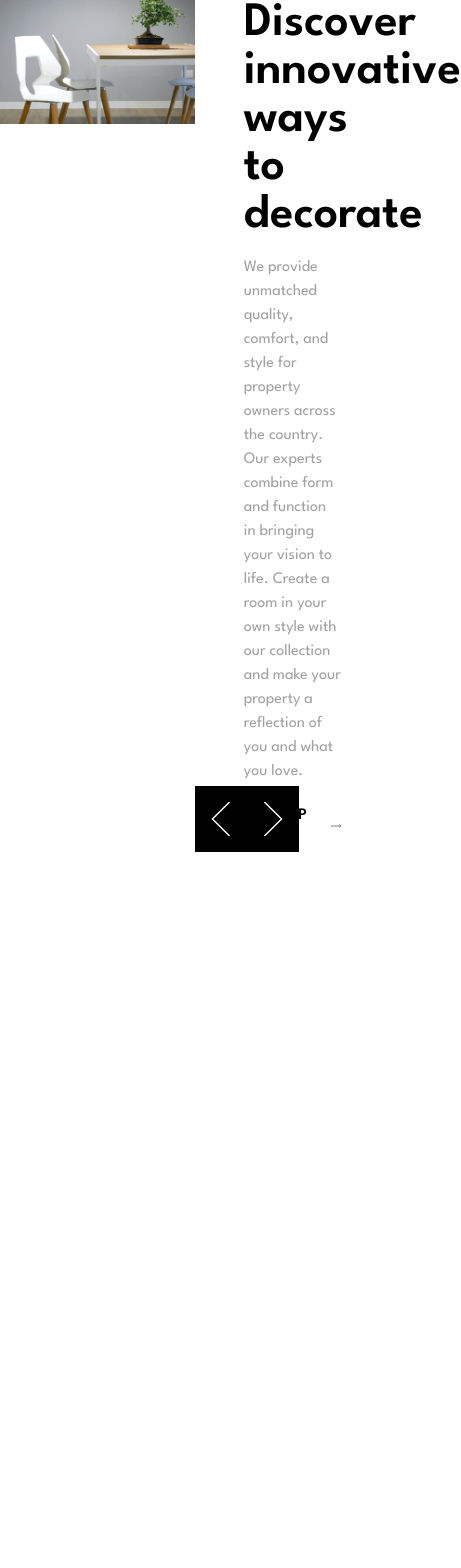
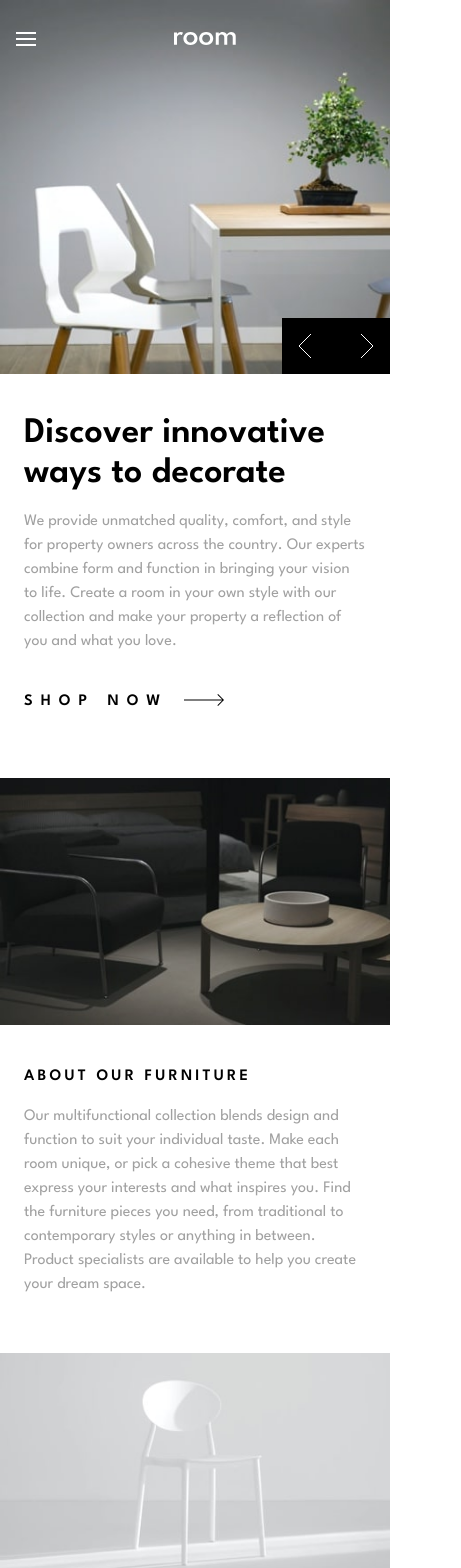
Before and after one commit to aosull97/room-homepage, a React (Vite) app: page / in a window 390 px wide. Shown: the top 1568 px of the page, 461 px wide, since content can reach past the window. Before the commit the page ends 852 px from the top, so only its background shows below. Built offline with nearby package versions, Linux system fonts and the light colour scheme.

Commit message:
mobile styling added

```diff
--- a/src/App.jsx
+++ b/src/App.jsx
@@ -1,10 +1,20 @@
 import Slider from "./components/Slider"
+import Footer from "./components/Footer"
+import { useState } from "react";
 
 function App() {
 
+  const [navOpened, setNavOpened] = useState(false);
+
+  const toggleNav = () => {
+    setNavOpened(!navOpened);
+    console.log(navOpened);
+  };
+
   return (
-    <div className="h-screen font-spartan">
-      <Slider />
+    <div className="font-spartan">
+      <Slider navOpened={navOpened} toggleNav={toggleNav} />
+      <Footer navOpened={navOpened} toggleNav={toggleNav} />
     </div>
   )
 }
--- /dev/null
+++ b/src/components/Footer.jsx
@@ -0,0 +1,48 @@
+import { useState, useEffect } from "react";
+
+const Footer = ({navOpened}) => {
+
+      const [style, setStyle] = useState("");
+
+      useEffect(() => {
+
+      if(navOpened) {
+        setStyle("brightness-40 backdrop-brightness-90")
+      } else {
+        setStyle("")
+      }
+      }, [navOpened])
+  return (
+    <div className={style}>
+      <div className="">
+        <img
+          src="/images/image-about-dark.jpg"
+          alt="Image of dark furniture including a bed, two chairs and a table"
+          className=""
+        />
+      </div>
+      <div className="self-center px-6 pt-10 pb-10">
+        <div className="">
+          <p className="font-semibold text-md tracking-[0.2rem]">ABOUT OUR FURNITURE</p>
+          <p className="py-4 text-grey-500">
+            Our multifunctional collection blends design and function to suit
+            your individual taste. Make each room unique, or pick a cohesive
+            theme that best express your interests and what inspires you. Find
+            the furniture pieces you need, from traditional to contemporary
+            styles or anything in between. Product specialists are available to
+            help you create your dream space.
+          </p>
+        </div>
+      </div>
+      <div className="">
+        <img
+          src="/images/image-about-light.jpg"
+          alt="Image of a white plastic chair in a light white room"
+          className=""
+        />
+      </div>
+    </div>
+  );
+};
+
+export default Footer;
--- /dev/null
+++ b/src/components/Nav.jsx
@@ -0,0 +1,46 @@
+
+
+const Nav = ({navOpened, toggleNav}) => {
+
+
+  if (!navOpened) {
+    return (
+      <div className="px-4 pt-8 flex justify-between">
+        <div>
+          <img
+            onClick={toggleNav}
+            src="/images/icon-hamburger.svg"
+            alt="hamburger icon"
+          />
+        </div>
+        <div className="">
+          <img src="/images/logo.svg" alt="logo" />
+        </div>
+        <div></div>
+      </div>
+    );
+  } else if (navOpened) {
+    return (
+      <div className="bg-white flex px-6 py-10 justify-between">
+        <div>
+          <img
+            onClick={toggleNav}
+            src="/images/icon-close.svg"
+            alt="Close icon"
+            id="close-icon"
+          />
+        </div>
+        <div className="">
+          <ul className="flex gap-8 font-semibold">
+            <li>home</li>
+            <li>shop</li>
+            <li>about</li>
+            <li>contact</li>
+          </ul>
+        </div>
+      </div>
+    );
+  }
+};
+
+export default Nav;
--- a/src/components/Slide1.jsx
+++ b/src/components/Slide1.jsx
@@ -1,19 +1,29 @@
 import ShopNow from "./ShopNow";
 import SliderButton from "./SliderButton";
 
-const Slide1 = ({slideRight, slideLeft}) => {
+const Slide1 = ({ slideRight, slideLeft }) => {
   return (
-    <div className="flex">
-      <div className="w-1/2">
+    <div className="">
+      <div className="md:hidden relative">
+        <img
+          src="/images/mobile-image-hero-1.jpg"
+          alt="Image of white chairs seated by a wooden table with a bonsai tree ontop"
+          className="w-full"
+        />
+        <div className="absolute bottom-0 right-0">
+          <SliderButton slideRight={slideRight} slideLeft={slideLeft} />
+        </div>
+      </div>
+      <div className="w-2/3 contain-content hidden">
         <img
           src="/images/desktop-image-hero-1.jpg"
           alt="Image of white chairs seated by a wooden table with a bonsai tree ontop"
           className="w-full"
         />
       </div>
-      <div className="w-1/2 flex relative">
-        <div className="w-1/2 m-auto ">
-          <p className="font-semibold text-5xl">
+      <div>
+        <div className="px-6 pt-10">
+          <p className="font-semibold text-4xl">
             Discover innovative ways to decorate
           </p>
           <p className="text-grey-500 py-4">
@@ -23,9 +33,8 @@ const Slide1 = ({slideRight, slideLeft}) => {
             our collection and make your property a reflection of you and what
             you love.
           </p>
+          <div className="pt-4 pb-16">
           <ShopNow />
-          <div className="absolute bottom-0 left-0 ">
-            <SliderButton slideRight={slideRight} slideLeft={slideLeft} />
           </div>
         </div>
       </div>
--- a/src/components/Slide2.jsx
+++ b/src/components/Slide2.jsx
@@ -3,17 +3,27 @@ import SliderButton from "./SliderButton";
 
 const Slide2 = ({slideRight, slideLeft}) => {
   return (
-    <div className="flex">
-      <div className="w-1/2">
+    <div className="">
+      <div className="md:hidden relative">
+        <img
+          src="/images/mobile-image-hero-2.jpg"
+          alt="Image of white chairs seated by a wooden table with a bonsai tree ontop"
+          className="w-full"
+        />
+        <div className="absolute bottom-0 right-0">
+          <SliderButton slideRight={slideRight} slideLeft={slideLeft} />
+        </div>
+      </div>
+      <div className="w-2/3 contain-content hidden">
         <img
           src="/images/desktop-image-hero-2.jpg"
-          alt="Image of three chairs, one yellow, one pink, and one grey"
+          alt="Image of white chairs seated by a wooden table with a bonsai tree ontop"
           className="w-full"
         />
       </div>
-      <div className="w-1/2 flex relative">
-        <div className="w-1/2 m-auto ">
-          <p className="font-semibold text-5xl">
+      <div>
+        <div className="px-6 pt-10">
+          <p className="font-semibold text-4xl">
             We are available all across the globe
           </p>
           <p className="text-grey-500 py-4">
@@ -22,9 +32,8 @@ const Slide2 = ({slideRight, slideLeft}) => {
             cities throughout the country. Find the branch nearest you using our
             store locator. Any questions? Don't hesitate to contact us today.
           </p>
+          <div className="pt-4 pb-16">
           <ShopNow />
-          <div className="absolute bottom-0 left-0 ">
-            <SliderButton slideRight={slideRight} slideLeft={slideLeft} />
           </div>
         </div>
       </div>
--- a/src/components/Slide3.jsx
+++ b/src/components/Slide3.jsx
@@ -3,17 +3,27 @@ import SliderButton from "./SliderButton";
 
 const Slide3 = ({slideRight, slideLeft}) => {
   return (
-    <div className="flex">
-      <div className="w-1/2">
+    <div className="">
+      <div className="md:hidden relative">
+        <img
+          src="/images/mobile-image-hero-3.jpg"
+          alt="Image of white chairs seated by a wooden table with a bonsai tree ontop"
+          className="w-full"
+        />
+        <div className="absolute bottom-0 right-0">
+          <SliderButton slideRight={slideRight} slideLeft={slideLeft} />
+        </div>
+      </div>
+      <div className="w-2/3 contain-content hidden">
         <img
           src="/images/desktop-image-hero-3.jpg"
-          alt="Image of a black fold out chair"
+          alt="Image of white chairs seated by a wooden table with a bonsai tree ontop"
           className="w-full"
         />
       </div>
-      <div className="w-1/2 flex relative">
-        <div className="w-1/2 m-auto ">
-          <p className="font-semibold text-5xl">
+      <div>
+        <div className="px-6 pt-10">
+          <p className="font-semibold text-4xl">
             Manufactured with the best materials
           </p>
           <p className="text-grey-500 py-4">
@@ -23,9 +33,8 @@ const Slide3 = ({slideRight, slideLeft}) => {
             decades of experience in this industry, we understand what customers
             want for their home and office.
           </p>
+          <div className="pt-4 pb-16">
           <ShopNow />
-          <div className="absolute bottom-0 left-0 ">
-            <SliderButton slideRight={slideRight} slideLeft={slideLeft} />
           </div>
         </div>
       </div>
--- a/src/components/Slider.jsx
+++ b/src/components/Slider.jsx
@@ -1,10 +1,22 @@
 import Slide1 from "./Slide1";
 import Slide2 from "./Slide2";
 import Slide3 from "./Slide3";
-import { useState } from "react";
+import { useEffect, useState } from "react";
+import Nav from "./Nav";
 
-const Slider = () => {
+const Slider = ({navOpened, toggleNav}) => {
   const [slideNumber, setSlideNumber] = useState(1);
+  const [style, setStyle] = useState("");
+
+  useEffect(() => {
+
+  if(navOpened) {
+    setStyle("brightness-40 backdrop-brightness-90")
+  } else {
+    setStyle("")
+  }
+  }, [navOpened])
+
 
   const slideRight = () => {
     if (slideNumber === 3) {
@@ -22,23 +34,37 @@ const Slider = () => {
     }
   };
 
-
   if (slideNumber === 1) {
     return (
-      <div>
+      <div className="h-2/3 relative">
+        <div className="absolute z-2 top-0 left-0 right-0">
+        <Nav navOpened={navOpened} toggleNav={toggleNav} />
+        </div>
+        <div className={style}>
         <Slide1 slideRight={slideRight} slideLeft={slideLeft}  />
+        </div>
       </div>
     );
   } else if (slideNumber === 2) {
     return (
-      <div>
-        <Slide2  slideRight={slideRight} slideLeft={slideLeft} />
+      <div className="h-2/3 relative">
+        <div className="absolute z-2 top-0 left-0 right-0">
+        <Nav navOpened={navOpened} toggleNav={toggleNav} />
+        </div>
+        <div className={style}>
+        <Slide2 slideRight={slideRight} slideLeft={slideLeft}  />
+        </div>
       </div>
     );
   } else if (slideNumber === 3) {
     return (
-      <div>
-        <Slide3  slideRight={slideRight} slideLeft={slideLeft} />
+      <div className="h-2/3 relative">
+        <div className="absolute z-2 top-0 left-0 right-0">
+        <Nav navOpened={navOpened} toggleNav={toggleNav} />
+        </div>
+        <div className={style}>
+        <Slide3 slideRight={slideRight} slideLeft={slideLeft}  />
+        </div>
       </div>
     );
   }
--- a/src/components/SliderButton.jsx
+++ b/src/components/SliderButton.jsx
@@ -1,14 +1,14 @@
 const SliderButton = ({ slideRight, slideLeft }) => {
 
   return (
-    <div className="flex">
+    <div className="flex gap-4 bg-black">
       <div>
         <button onClick={slideLeft} className="bg-black p-4 hover:bg-grey-800 hover:cursor-pointer">
           <img
             src="/images/icon-angle-left.svg"
             alt="arrow icon"
-            height={20}
-            width={20}
+            height={14}
+            width={14}
           />
         </button>
       </div>
@@ -17,8 +17,8 @@ const SliderButton = ({ slideRight, slideLeft }) => {
           <img
             src="/images/icon-angle-right.svg"
             alt="arrow icon"
-            height={20}
-            width={20}
+            height={14}
+            width={14}
           />
         </button>
       </div>
```
Also changed, not shown: src/components/NavBar.jsx (deleted).
